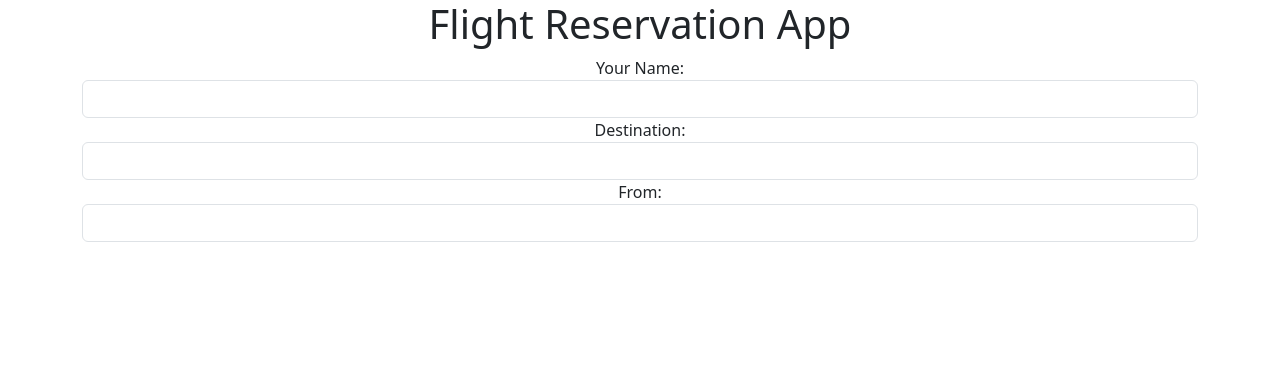
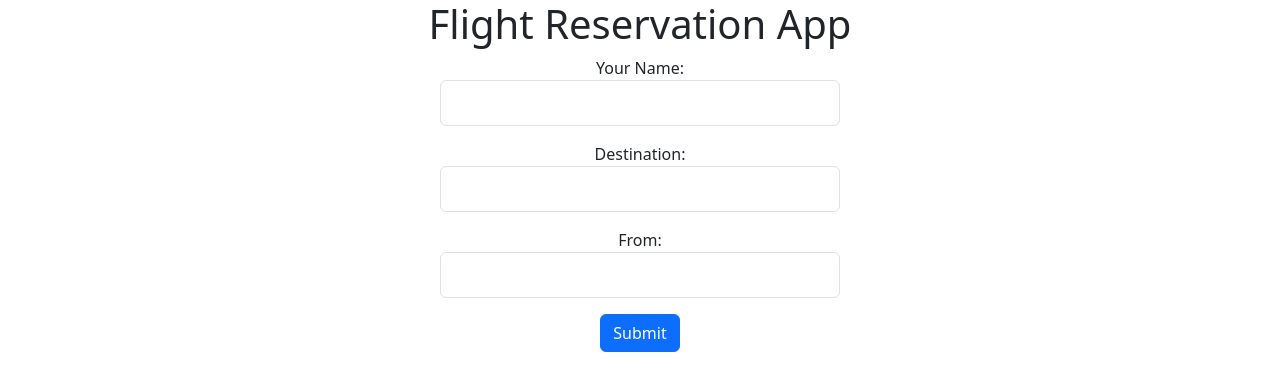
Before and after one commit to mbrnas/flight-reservation-react, a React (Create React App) app: page / in a window 1280 px wide. Shown: the top 390 px of the page. Built offline with nearby package versions, Linux system fonts and the light colour scheme.

Commit message:
styled a bit

```diff
--- a/src/App.js
+++ b/src/App.js
@@ -1,13 +1,15 @@
 import React from 'react';
-import './App.css';
-import Title from './Title';
-import FlightInput from './FlightInput';
+import './styles/App.css';
+import Title from './components/Title';
+import FlightInput from './components/FlightInput';
+import SubmitData from './components/SubmitData';
 
 function App() {
   return (
     <div className="App">
       <Title />
       <FlightInput/>
+      <SubmitData/>
     </div>
   );
 }
--- a/src/FlightInput.js
+++ /dev/null
@@ -1,24 +0,0 @@
-import React from "react";
-import "bootstrap/dist/css/bootstrap.min.css";
-const FlightInput = () => {
-  return (
-    <div className="container">
-      <form>
-        <div className="form-group">
-          <label htmlFor="nameInput">Your Name:</label>
-          <input type="text" className="form-control" id="nameInput" />
-        </div>
-        <div className="form-group">
-          <label htmlFor="destinationInput">Destination:</label>
-          <input type="text" className="form-control" id="destinationInput" />
-        </div>
-        <div className="form-group">
-          <label htmlFor="fromInput">From:</label>
-          <input type="text" className="form-control" id="fromInput" />
-        </div>
-      </form>
-    </div>
-  );
-};
-
-export default FlightInput;
--- /dev/null
+++ b/src/components/FlightInput.js
@@ -0,0 +1,29 @@
+import React from "react";
+import "bootstrap/dist/css/bootstrap.min.css";
+import "../styles/FlightInput.css";
+const FlightInput = () => {
+  return (
+    <div className="container d-flex align-items-center justify-content-center">
+      <form>
+        <div className="form-group mb-3">
+          <label htmlFor="nameInput">Your Name:</label>
+          <input type="text" className="form-control input-field" id="nameInput" />
+        </div>
+        <div className="form-group mb-3">
+          <label htmlFor="destinationInput">Destination:</label>
+          <input
+            type="text"
+            className="form-control input-field"
+            id="destinationInput"
+          />
+        </div>
+        <div className="form-group mb-3">
+          <label htmlFor="fromInput">From:</label>
+          <input type="text" className="form-control input-field" id="fromInput" />
+        </div>
+      </form>
+    </div>
+  );
+};
+
+export default FlightInput;
--- /dev/null
+++ b/src/components/SubmitData.js
@@ -0,0 +1,10 @@
+import React from 'react';
+
+
+const SubmitData = () => {
+    return (
+        <button type="button" class="btn btn-primary">Submit</button>
+    );
+}
+
+export default SubmitData;
--- a/src/index.js
+++ b/src/index.js
@@ -1,6 +1,6 @@
 import React from 'react';
 import ReactDOM from 'react-dom/client';
-import './index.css';
+import './styles/index.css'
 import App from './App';
 
 
--- /dev/null
+++ b/src/styles/FlightInput.css
@@ -0,0 +1,5 @@
+.input-field {
+    width: 400px;
+    padding: 10px;
+
+  }
```
Also changed, not shown: src/components/Title.js (renamed from src/Title.js), src/styles/App.css (renamed from src/App.css), src/styles/index.css (renamed from src/index.css).
